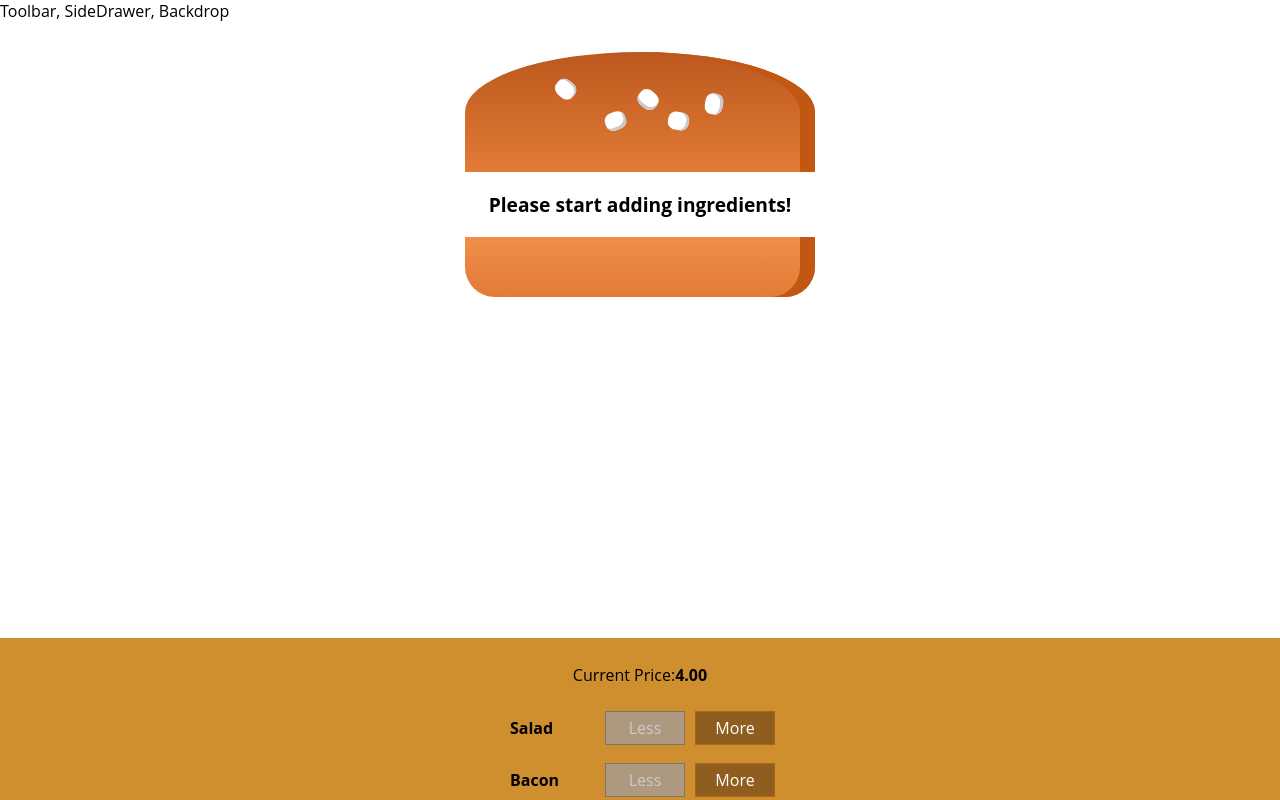
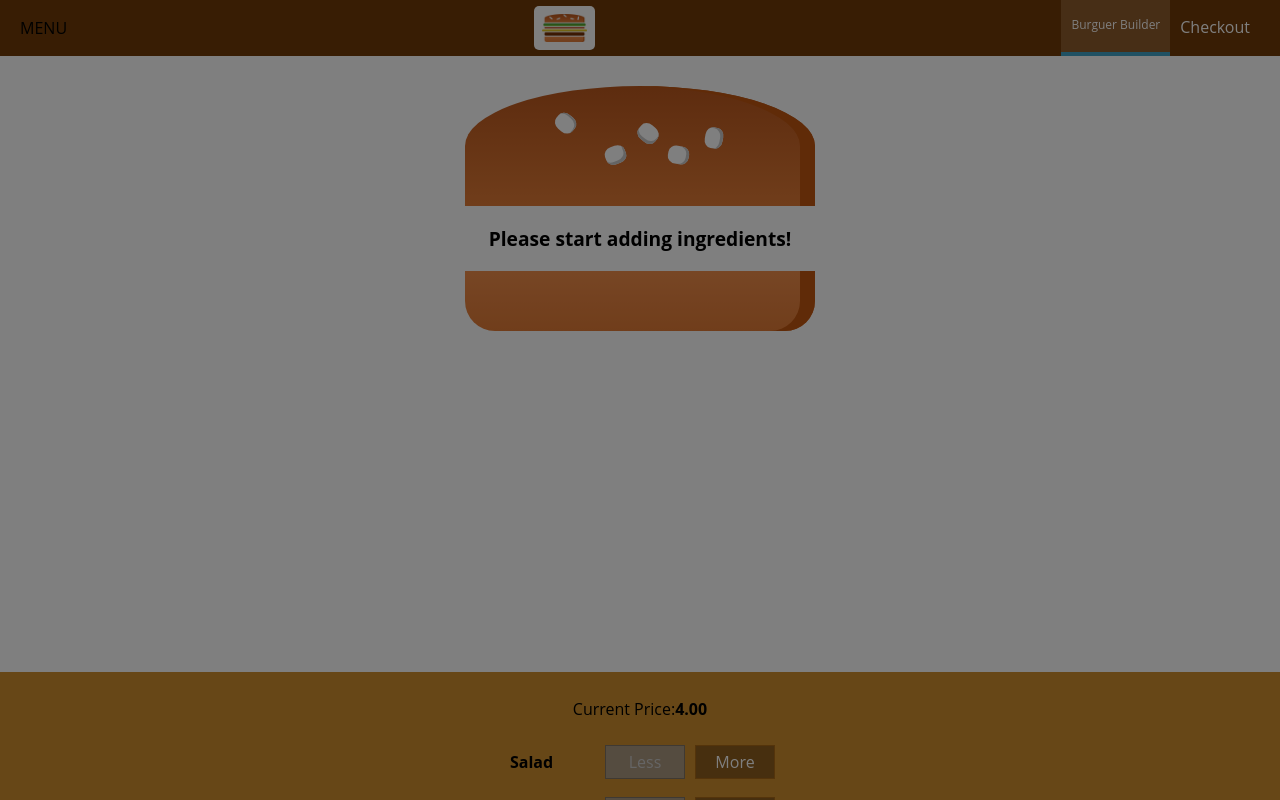
Before and after one commit to paulopompeu/my-burguer-app, a React (Create React App) app: page / in a window 1280 px wide. Shown: the top 800 px of the page. Built offline with nearby package versions, Linux system fonts and the light colour scheme; the HTML template or start-up script is replaced by a standard one.

Commit message:
checkpoint

```diff
--- a/src/components/Layout/Layout.js
+++ b/src/components/Layout/Layout.js
@@ -1,13 +1,24 @@
-import React from 'react'
-import Aux from '../../hoc/Aux';
+import React, { Component } from 'react'
+import Aux from '../../hoc/Aux'
+import Toolbar from '../Navigation/Toolbar/Toolbar'
+import SideDrawer from '../Navigation/SideDrawer/SideDrawer'
 
 import classes from './Layout.module.css'
 
-const layout = props => (
-  <Aux>
-    <div> Toolbar, SideDrawer, Backdrop</div>
-    <main className={classes.Content}>{props.children}</main>
-  </Aux>
-)
+class Layout extends Component {
+  sideDrawerClosedHandler = () => {
 
-export default layout
+  }
+
+  render() {
+    return (
+      <Aux>
+        <Toolbar />
+        <SideDrawer />
+        <main className={classes.Content}>{this.props.children}</main>
+      </Aux>
+    )
+  }
+}
+
+export default Layout
--- a/src/components/Layout/Layout.module.css
+++ b/src/components/Layout/Layout.module.css
@@ -1,3 +1,3 @@
 .Content {
-    margin-top: 16px;
+    margin-top: 72px;
 }
--- /dev/null
+++ b/src/components/Logo/Logo.js
@@ -0,0 +1,13 @@
+import React from 'react'
+
+import classes from './Logo.module.css'
+
+import burguerLogo from '../../assets/Images/burguer-logo.png'
+
+const logo = (props) => (
+    <div className={classes.Logo}>
+        <img src={burguerLogo} alt='MyBurguer'/>
+    </div>
+);
+
+export default logo;
--- /dev/null
+++ b/src/components/Logo/Logo.module.css
@@ -0,0 +1,11 @@
+.Logo {
+    background-color: white;
+    padding: 8px;
+    height: 100%;
+    box-sizing: border-box;
+    border-radius: 5px;
+}
+
+.Logo img {
+    height: 100%;
+}
--- /dev/null
+++ b/src/components/Navigation/NavigationItems/NavigationItem/NavigationItem.js
@@ -0,0 +1,12 @@
+import React from 'react'
+import classes from './NavigationItem.module.css'
+
+const navigationItem = (props) => (
+  <li className={classes.NavigationItem}>
+    <a href={props.link} className={props.active ? classes.active : null}>
+      {props.children}
+    </a>
+  </li>
+)
+
+export default navigationItem
--- /dev/null
+++ b/src/components/Navigation/NavigationItems/NavigationItem/NavigationItem.module.css
@@ -0,0 +1,46 @@
+.NavigationItem {
+    margin: 10px 0;
+    box-sizing: border-box;
+    display: block;
+    width: 100%;
+}
+
+.NavigationItem a {
+    color: #8f5c2c;
+    text-decoration: none;
+    width: 100%;
+    box-sizing: border-box;
+    display: block;
+}
+
+.NavigationItem a:hover,
+.NavigationItem a:active,
+.NavigationItem a.active {
+    color: #40a4c8;
+}
+
+@media (min-width: 500px) {
+    .NavigationItem {
+        margin: 0;
+        display: flex;
+        height: 100%;
+        width: auto;
+        align-items: center;
+    }
+
+    .NavigationItem a {
+        color: white;
+        height: 100%;
+        padding: 16px 10px;
+        border-bottom: 4px solid transparent;
+    }
+
+    .NavigationItem a:hover,
+    .NavigationItem a:active,
+    .NavigationItem a.active {
+        font-size: 12px;
+        background-color: #8f5c2c;
+        border-bottom: 4px solid #40a4c8;
+        color: white;
+    }
+}
--- /dev/null
+++ b/src/components/Navigation/NavigationItems/NavigationItems.js
@@ -0,0 +1,13 @@
+import React from 'react'
+
+import classes from './NavigationItems.module.css'
+import NavigationItem from './NavigationItem/NavigationItem'
+
+const navigationItems = () => (
+  <ul className={classes.NavigationItems}>
+    <NavigationItem link='/' active>Burguer Builder</NavigationItem>
+    <NavigationItem link='/' >Checkout</NavigationItem>
+  </ul>
+)
+
+export default navigationItems
--- /dev/null
+++ b/src/components/Navigation/NavigationItems/NavigationItems.module.css
@@ -0,0 +1,15 @@
+.NavigationItems {
+  margin: 0;
+  padding: 0;
+  list-style: none;
+  display: flex;
+  flex-flow: column;
+  align-items: center;
+  height: 100%;
+}
+
+@media (min-width: 500px) {
+  .NavigationItems {
+    flex-flow: row;
+  }
+}
--- /dev/null
+++ b/src/components/Navigation/SideDrawer/SideDrawer.js
@@ -0,0 +1,26 @@
+import React from 'react'
+import Logo from '../../Logo/Logo'
+import NavigationItems from '../NavigationItems/NavigationItems'
+
+import classes from './SideDrawer.module.css'
+import Backdrop from '../../UI/Backdrop/Backdrop'
+import Aux from '../../../hoc/Aux'
+
+const SideDrawer = (props) => {
+  //..
+  return (
+    <Aux>
+      <Backdrop show/>
+      <div className={classes.SideDrawer}>
+        <div className={classes.Logo}>
+          <Logo />
+        </div>
+        <nav>
+          <NavigationItems />
+        </nav>
+      </div>
+    </Aux>
+  )
+}
+
+export default SideDrawer
--- /dev/null
+++ b/src/components/Navigation/SideDrawer/SideDrawer.module.css
@@ -0,0 +1,32 @@
+.SideDrawer {
+  position: fixed;
+  width: 280px;
+  max-width: 70%;
+  height: 100%;
+  left: 0;
+  top: 0;
+  z-index: 200;
+  background-color: white;
+  padding: 32px 16px;
+  box-sizing: border-box;
+  transition: transform 0.3s ease-out;
+}
+
+@media (min-width: 500px) {
+  .SideDrawer {
+    display: none;
+  }
+}
+
+.Open {
+  transform: translateX(0);
+}
+
+.Close {
+  transform: translateX(-100);
+}
+
+.Logo {
+  height: 11%;
+  margin-bottom: 32px;
+}
--- a/src/components/Navigation/Toolbar/Toolbar.js
+++ b/src/components/Navigation/Toolbar/Toolbar.js
@@ -1,13 +1,20 @@
 import React from 'react'
 
+import Logo from '../../Logo/Logo'
+import NavigationItems from '../NavigationItems/NavigationItems'
+
+import classes from './Toolbar.module.css'
+
 const toolbar = (props) => (
-    <header>
-        <div>MENU</div>
-        <div>LOGO</div>
-        <nav>
-            ...
-        </nav>
-    </header>
-);
+  <header className={classes.Toolbar}>
+    <div>MENU</div>
+    <div className={classes.Logo}>
+      <Logo />
+    </div>
+    <nav className={classes.DesktopOnly}>
+      <NavigationItems />
+    </nav>
+  </header>
+)
 
-export default toolbar;
+export default toolbar
--- /dev/null
+++ b/src/components/Navigation/Toolbar/Toolbar.module.css
@@ -0,0 +1,28 @@
+.Toolbar {
+  height: 56px;
+  width: 100%;
+  position: fixed;
+  top: 0;
+  left: 0;
+  background-color: #703b09;
+  display: flex;
+  justify-content: space-between;
+  align-items: center;
+  padding: 0 20px;
+  box-sizing: border-box;
+  z-index: 90;
+}
+
+.Toolbar nav {
+  height: 100%;
+}
+
+.Logo {
+  height: 80%;
+}
+
+@media (max-width: 499px) {
+  .DesktopOnly {
+    display: none;
+  }
+}
```
Also changed, not shown: src/assets/Images/burguer-logo.png (added).
